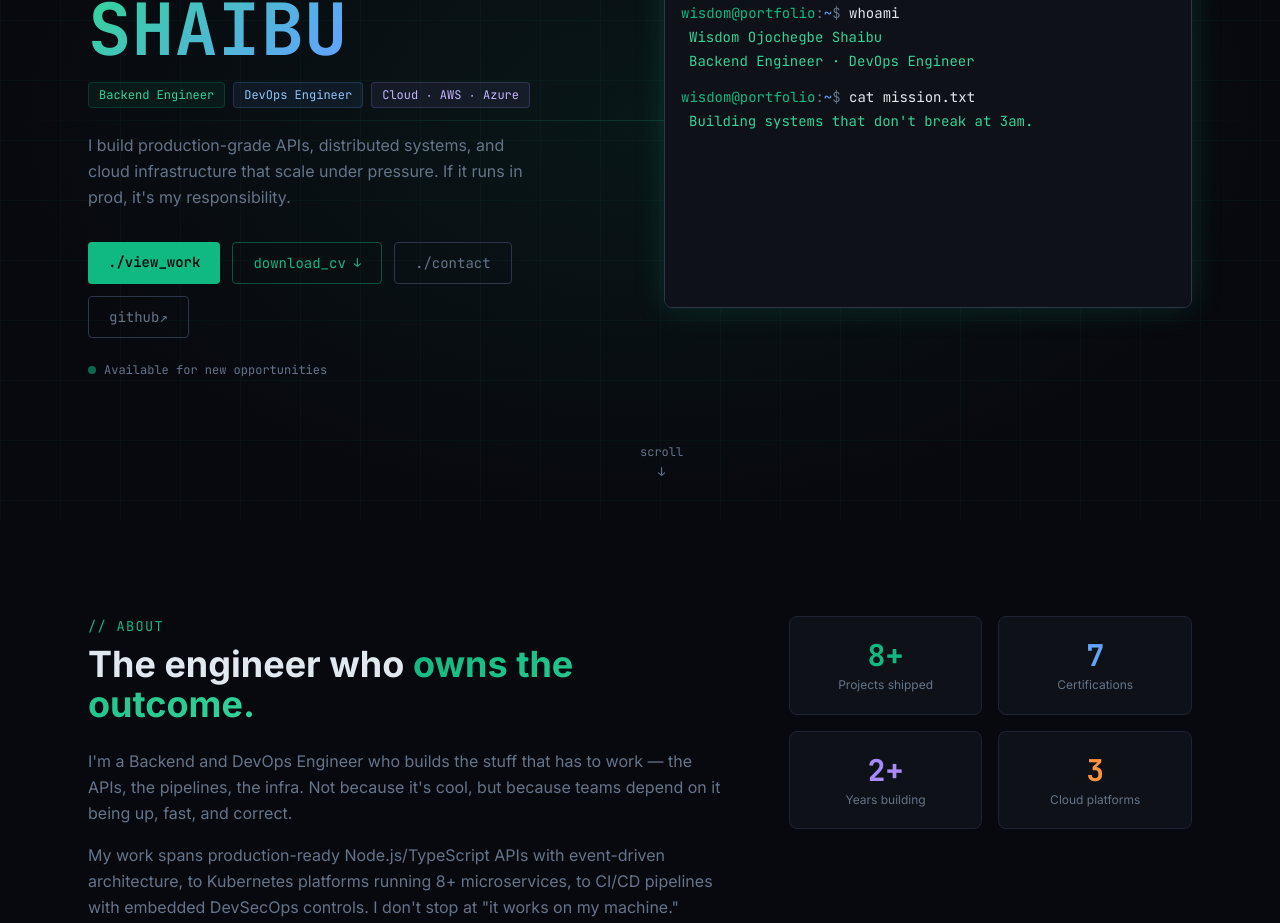
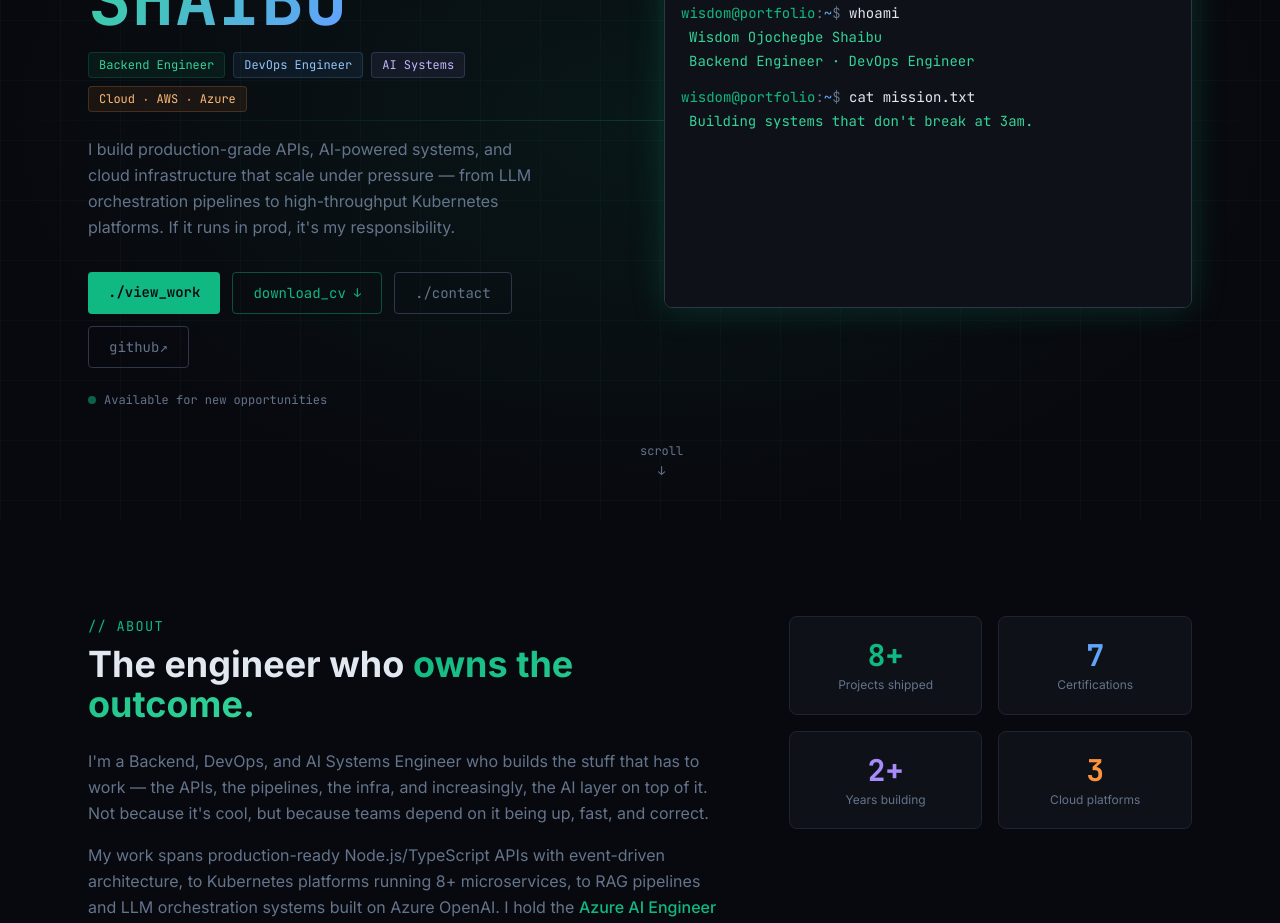
Before and after one commit to wizzfi1/wisdom-portfolio, a Next.js app: page / in a window 1280 px wide. Shown: the part 280-1203 px from the top of the page. Built offline with nearby package versions, Linux system fonts and the light colour scheme.

Commit message:
feat: add AI systems and high-throughput positioning across hero, stack, about, and metadata

```diff
--- a/src/app/layout.tsx
+++ b/src/app/layout.tsx
@@ -2,12 +2,13 @@ import type { Metadata } from 'next'
 import './globals.css'
 
 export const metadata: Metadata = {
-  title: 'Wisdom Shaibu — Backend & DevOps Engineer | Node.js · K8s · AWS',
+  title: 'Wisdom Shaibu — Backend, DevOps & AI Systems Engineer',
   description:
-    'Backend and DevOps Engineer building production-grade APIs, Kubernetes platforms, and CI/CD pipelines. Specializes in Node.js, TypeScript, Terraform, and AWS. Available for new opportunities.',
+    'Backend, DevOps, and AI Systems Engineer building production-grade APIs, LLM orchestration pipelines, and high-throughput Kubernetes platforms. Azure AI Engineer Associate (2026). Available for new opportunities.',
   keywords: [
-    'Backend Engineer', 'DevOps Engineer', 'Node.js', 'TypeScript', 'Kubernetes',
-    'Terraform', 'AWS', 'Azure', 'Docker', 'NestJS', 'PostgreSQL', 'CI/CD',
+    'Backend Engineer', 'DevOps Engineer', 'AI Engineer', 'Node.js', 'TypeScript',
+    'Kubernetes', 'Terraform', 'AWS', 'Azure', 'Azure OpenAI', 'RAG', 'LLM',
+    'Docker', 'NestJS', 'PostgreSQL', 'CI/CD', 'High Throughput', 'LLM Orchestration',
   ],
   authors: [{ name: 'Wisdom Shaibu' }],
   openGraph: {
--- a/src/components/About.tsx
+++ b/src/components/About.tsx
@@ -34,14 +34,16 @@ export default function About() {
 
           <div className="reveal reveal-delay-1 space-y-4 text-txt-muted leading-relaxed">
             <p>
-              I'm a Backend and DevOps Engineer who builds the stuff that has to work — the APIs,
-              the pipelines, the infra. Not because it's cool, but because teams depend on it being
-              up, fast, and correct.
+              I'm a Backend, DevOps, and AI Systems Engineer who builds the stuff that has to work —
+              the APIs, the pipelines, the infra, and increasingly, the AI layer on top of it.
+              Not because it's cool, but because teams depend on it being up, fast, and correct.
             </p>
             <p>
               My work spans production-ready Node.js/TypeScript APIs with event-driven architecture,
-              to Kubernetes platforms running 8+ microservices, to CI/CD pipelines with embedded
-              DevSecOps controls. I don't stop at "it works on my machine."
+              to Kubernetes platforms running 8+ microservices, to RAG pipelines and LLM orchestration
+              systems built on Azure OpenAI. I hold the{' '}
+              <span className="text-green font-medium">Azure AI Engineer Associate (2026)</span>{' '}
+              certification and apply it in real systems.
             </p>
             <p>
               Before software, I spent two years at Sterling Bank processing 100+ daily transactions —
--- a/src/components/Hero.tsx
+++ b/src/components/Hero.tsx
@@ -24,6 +24,13 @@ const SEQUENCES = [
       'azure-ai-engineer/   azure-developer/',
       'kcna/                azure-fundamentals/',
       'github-foundations/  foundational-csharp/',
+    ],
+  },
+  {
+    cmd: 'cat ai_systems.txt',
+    output: [
+      'Azure OpenAI · RAG pipelines · LLM orchestration',
+      'High-throughput async queues · Vector DBs · Semantic Kernel',
     ],
   },
   {
@@ -138,13 +145,15 @@ export default function Hero() {
             <div className="mt-4 flex flex-wrap gap-2">
               <span className="tag">Backend Engineer</span>
               <span className="tag-blue tag">DevOps Engineer</span>
-              <span className="tag-purple tag">Cloud ∙ AWS ∙ Azure</span>
+              <span className="tag-purple tag">AI Systems</span>
+              <span className="tag-orange tag">Cloud ∙ AWS ∙ Azure</span>
             </div>
           </div>
 
           <p className="text-txt-muted leading-relaxed max-w-md">
-            I build production-grade APIs, distributed systems, and cloud infrastructure
-            that scale under pressure. If it runs in prod, it's my responsibility.
+            I build production-grade APIs, AI-powered systems, and cloud infrastructure
+            that scale under pressure — from LLM orchestration pipelines to high-throughput
+            Kubernetes platforms. If it runs in prod, it's my responsibility.
           </p>
 
           <div className="flex flex-wrap gap-3 pt-2">
--- a/src/components/Stack.tsx
+++ b/src/components/Stack.tsx
@@ -39,6 +39,19 @@ const categories = [
       'Prometheus', 'Grafana', 'Sentry', 'SAST scanning',
       'Secrets detection', 'IaC validation', 'Container hardening',
       'Structured logging', 'Health checks', 'Alerting',
+    ],
+  },
+  {
+    id: 'ai',
+    label: 'AI & High Throughput',
+    color: 'green',
+    skills: [
+      'Azure OpenAI', 'Azure AI Services', 'Azure AI Foundry',
+      'RAG Pipelines', 'LLM Orchestration', 'Semantic Kernel',
+      'Vector Databases', 'Embeddings', 'Prompt Engineering',
+      'Azure Document Intelligence', 'Azure AI Search',
+      'Async Queue Architecture', 'BullMQ', 'Event-Driven Systems',
+      'High-Throughput API Design', 'WebSocket Streaming',
     ],
   },
 ]
```
